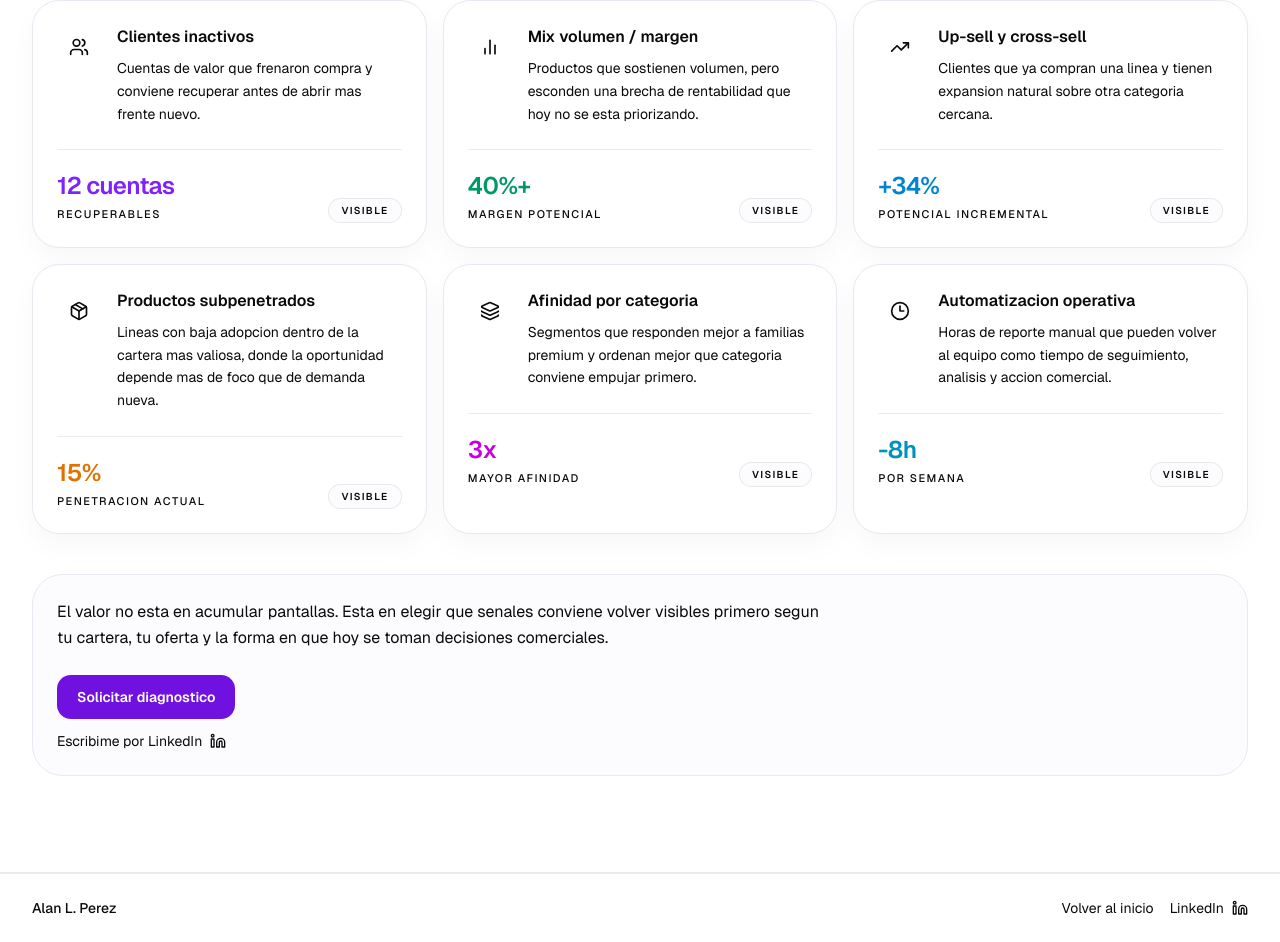
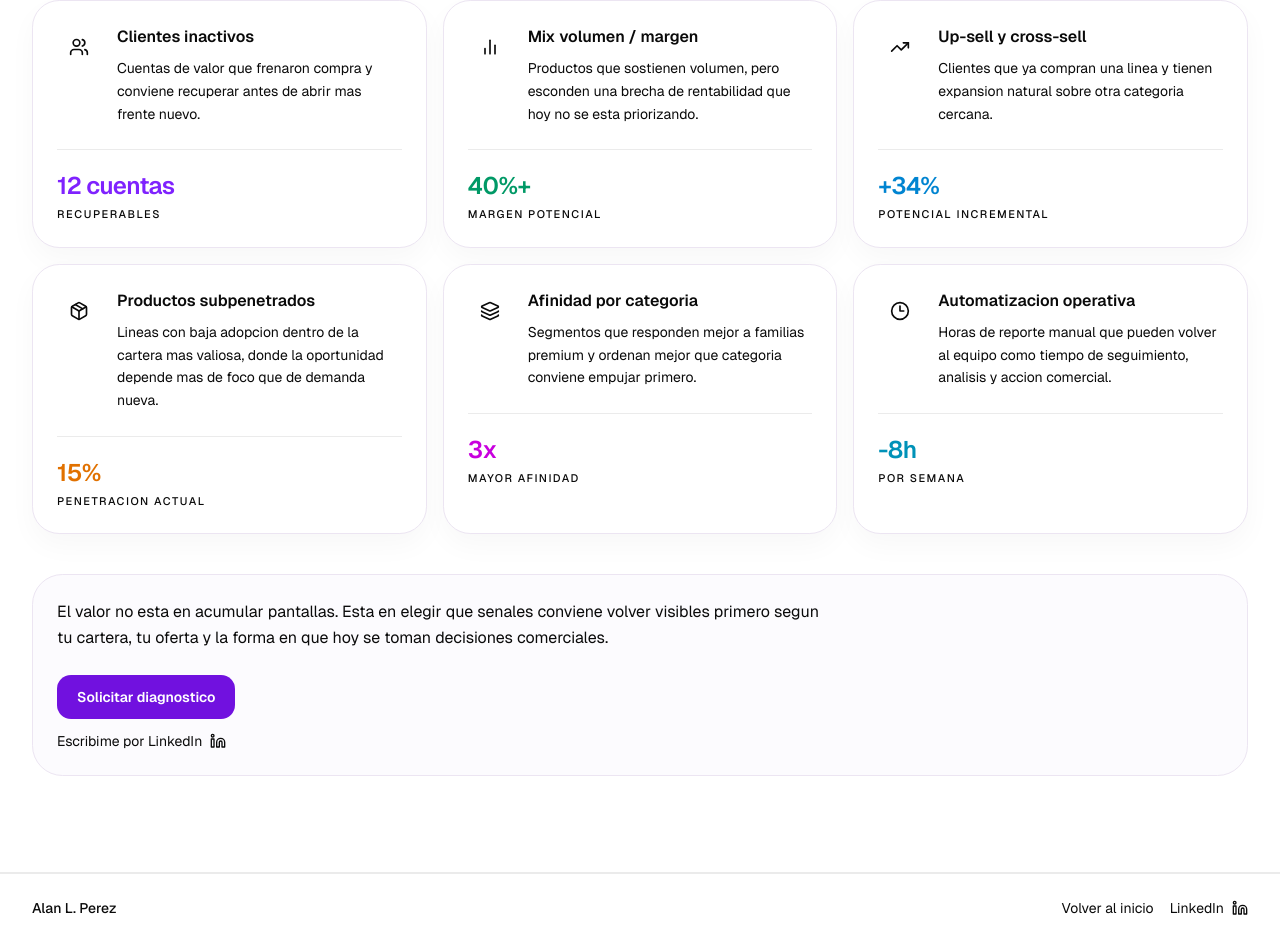
Before and after one commit to AluenIriarte/WebPage, a React (Vite) app: page /demo-dashboard in a window 1280 px wide. Shown: the part 1152-2094 px from the top of the page. Built offline with nearby package versions, Linux system fonts and the light colour scheme.

Commit message:
Clean demo indicator cards and move footer CTAs

```diff
--- a/src/app/pages/DemoDashboard.tsx
+++ b/src/app/pages/DemoDashboard.tsx
@@ -513,9 +513,6 @@ function OpportunitiesGrid() {
               <p className={`text-2xl font-semibold tracking-tight ${card.tone}`}>{card.metric}</p>
               <p className="mt-1 text-[11px] font-medium uppercase tracking-[0.14em] text-muted-foreground/55">{card.detail}</p>
             </div>
-            <span className="rounded-full border border-border/50 bg-[#FCFBFE] px-3 py-1 text-[10px] font-semibold uppercase tracking-[0.14em] text-muted-foreground/65">
-              Visible
-            </span>
           </div>
         </article>
       ))}
```
